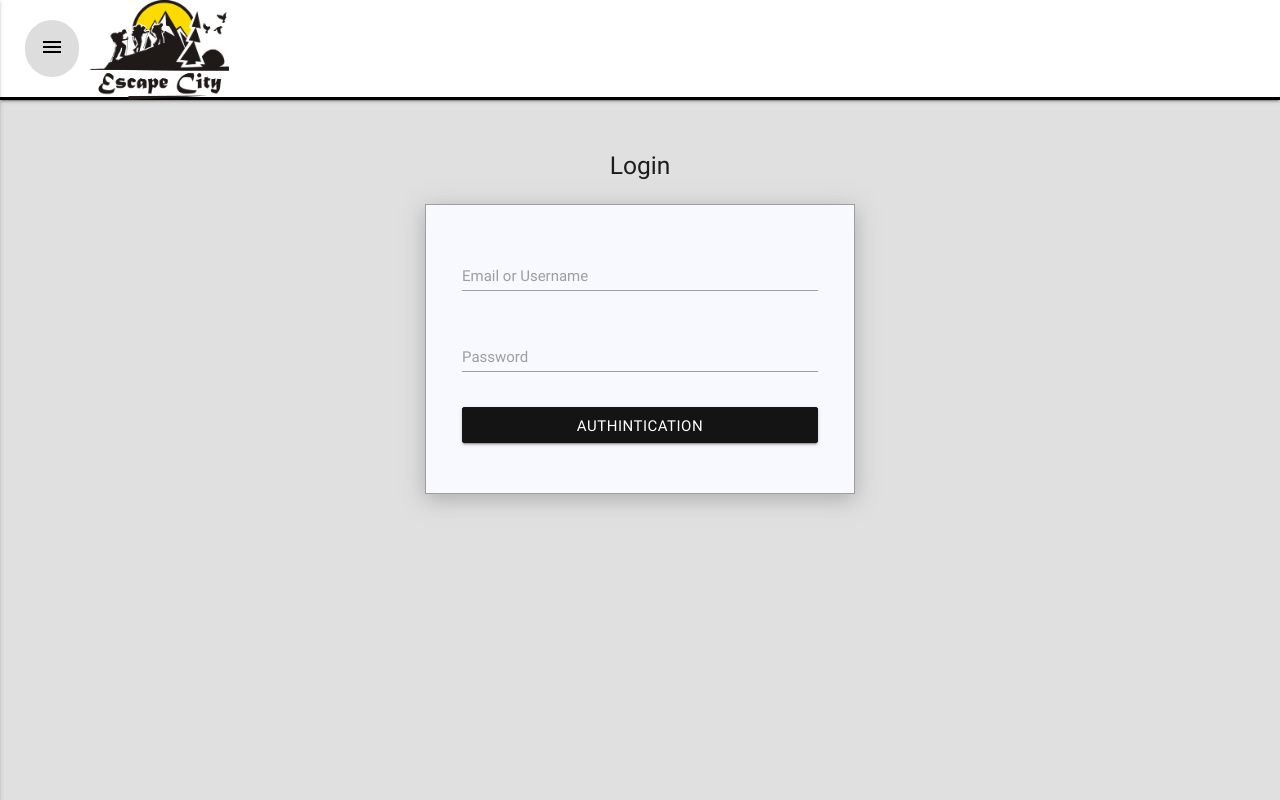
After one commit to rajankaneria/escapecity, a CodeIgniter app: page /escapecity/index.php/admin/login in a window 1280 px wide. The commit adds this page. Run offline with CodeIgniter, Linux system fonts and the light colour scheme; data that the repository does not hold is empty; some libraries are stand-ins or nearby versions.

Commit message:
login page

```diff
--- a/application/controllers/Admin.php
+++ b/application/controllers/Admin.php
@@ -137,4 +137,20 @@ class Admin extends CI_Controller {
 		$bannerdata = $this->tour_model->banner_row($bannerID);
 
 	}*/
+	public function login(){
+		$headerData = array(
+			"pageTitle" => "Admin Login",
+			"stylesheet" => array("admin.css","header.css")
+		);
+		$footerData = array(
+			"jsFiles" => array("admin.js","header.js")
+		);
+		$viewData = array(
+			"viewName" => "login",
+            "viewData" => array(),
+			"headerData" => $headerData,
+			"footerData" => $footerData
+		);
+		$this->load->view('admin-templete',$viewData);
+	}
 }
--- a/application/views/addtourModal.php
+++ b/application/views/addtourModal.php
@@ -3,7 +3,7 @@
   <div class="modal-content">
 
     <div class="container">
-      <div class="row">
+      <div class="row"><center><h5>Add New Tour</h5></center>
          <form class="col s12" enctype="multipart/form-data" id="addForm" method="post">
 	      <div class="row">
 	        <div class="input-field col s12">
@@ -20,7 +20,7 @@
 	       </div>-->
 
 	       <div class="row">
-	        <div class="input-field col s12">
+	        <div class="input-field col s12 m6">
 
 				<select name="tourtype">
 			  <?php foreach ($touritem as $key => $touritemRow) { ?>
@@ -29,10 +29,8 @@
 			  </select>
 
 			</div>
-		   </div>
 
-		   	 <div class="row">
-		     <div class="input-field col s12">
+		     <div class="input-field col s12 m6">
 			    <select name="regiontype">
 			     <?php foreach ($region_type as $key => $type) { ?>
 			      <option value="<?php echo $type["id"]; ?>"><?php echo $type["name"]; ?></option>
@@ -44,7 +42,7 @@
 
 
 			<div class="row">
-	        <div class="input-field col s6">
+	        <div class="input-field col s6 m6">
 			 <select name="period_to" id="period_to">
 			  <option>Period To</option>
 			  <option value="January">January</option>
@@ -63,7 +61,7 @@
 			  </select>
 			</div>
 
-	        <div class="input-field col s6">
+	        <div class="input-field col s6 m6">
 			  <select name="period_from" id="period_from">
 			  <option>Period From</option>
 			  <option value="January">January</option>
@@ -83,7 +81,7 @@
 			</div>
 		   </div>
 
-			<div class="row">
+			<div class="row" style="display: none;">
 		        <div class="input-field col s12">
 		          <input placeholder="Enter your Map Title" name="map_title" id="map_title" type="text" class="validate">
 		          <label for="name">Map Title</label>
@@ -96,32 +94,28 @@
 	          		<label for="name">Map</label>
 	        	</div>
 	        </div>
+
 	       <div class="row">
 	        <div class="input-field col s12">
-
+	          <input  name="price" id="price" type="text" class="validate"  placeholder="Enter your Price">
 	          <label for="price">Price</label>
-	          <input  name="price" id="price" type="text" class="validate"  placeholder="Enter your Price">
 	        </div>
 	      </div>
 
 	        <div class="row">
 	        <div class="input-field col s12">
-
+	          <input  name="home_banner" id="home_banner" type="file" class="validate">
 	          <label for="name" style="margin-top: -42px !important;">Home Banner</label>
-	          <input  name="home_banner" id="home_banner" type="file" class="validate">
 	        </div>
 	      </div>
 
 			<div class="row">
 				<div class="input-field col s12">
-	          <textarea class="validate" id="detail" name="detail" style="height: 15rem !important;"></textarea>
-	          <label for="name" style="margin-top: -42px !important;">Details</label>
+		          <textarea id="textarea1" class="validate materialize-textarea"  id="detail" name="detail">
+		          </textarea>
+		          <label for="details">Details</label>
 		        </div>
 	      </div>
-
-
-
-
          </form>
        </div>
     </div>
--- a/application/views/admin-nav.php
+++ b/application/views/admin-nav.php
@@ -9,12 +9,12 @@
                 <img src="<?php echo base_url(); ?>html/images/logo_black.png" class="responsive-img" width="200">
             </li>
             <li ng-class="url == '' ? 'active' : ''" >
-                <a href="<?php base_url() ?>admin_tour" class="waves-effect waves-block <?php if (strpos($_SERVER['PHP_SELF'], 'admin_tour') !== false) { ?> active-menu <?php } ?>">
+                <a href="<?php echo base_url() ?>admin/admin_tour" class="waves-effect waves-block <?php if (strpos($_SERVER['PHP_SELF'], 'admin_tour') !== false) { ?> active-menu <?php } ?>">
                     <span>add tour</span>
                 </a>
             </li>
             <li ng-class="url == 'download' ? 'active' : ''">
-                <a href="<?php base_url() ?>banner" class="waves-effect waves-block <?php if (strpos($_SERVER['PHP_SELF'], 'banner') !== false) { ?> active-menu <?php } ?>">
+                <a href="<?php echo base_url() ?>admin/banner" class="waves-effect waves-block <?php if (strpos($_SERVER['PHP_SELF'], 'banner') !== false) { ?> active-menu <?php } ?>">
                     <span>banner</span>
                 </a>
             </li>
--- a/application/views/includes/footer.php
+++ b/application/views/includes/footer.php
@@ -18,7 +18,7 @@
   </div>
   <div class="footer-copyright">
     <div class="container">
-    © 2014 Copyright Text
+    © 2017 all Rights reserved | <a href="#">escapcity.com</a>
     <a class="grey-text text-lighten-4 right" href="#!">More Links</a>
     </div>
   </div>
--- /dev/null
+++ b/application/views/login.php
@@ -0,0 +1,30 @@
+<?php $this->load->view("admin-nav"); ?>
+
+<section class="content">
+  <div class="row clearfix">
+    <div class="">
+      <div class="header">
+        <center><h5>Login</h5></center>
+      </div>
+
+      <div class="body">
+        <div class="login-form-area row">
+    		<form>
+    			<div class="input-field col s12">
+		          <input id="email" type="text" class="validate" required="required">
+		          <label for="email">Email or Username</label>
+		        </div>
+		        <div class="input-field col s12">
+		          <input id="password" type="password" class="validate" required="required">
+		          <label for="password">Password</label>
+		        </div>
+		        <div class="input-field col s12">
+		          <input type="submit" name="login-admin" value="Authintication" class="btn btn-login-admin">
+		        </div>
+    		</form>
+	    </div>
+      </div>
+    </div>
+   </div>
+</section>
+<!-- #END# Basic Examples -->
--- a/html/css/admin.css
+++ b/html/css/admin.css
@@ -117,9 +117,48 @@ section.content {
 }
 
 
+/*======== admin LogIn ===============*/
+.login-form-area{
+    width: 35%;
+    margin: 0 auto;
+    border: 1px solid #ddd;
+    margin-top: 25px;
+    padding: 25px;
+    background: ghostwhite;
+    border: 1px solid #9f9f9f;
+    padding-bottom: 50px;
+    box-shadow: 0px 5px 20px rgba(122, 122, 122, 0.50);
+}
+a#addTourButton {
+    background: #eee;
+    border: 1px solid rgba(188, 188, 188, 0.58);
+}
+.dropdown-content li>a, .dropdown-content li>span{
+  color:#141414;
+}
 
 
-
+input:not([type]):focus:not([readonly]), input[type=text]:not(.browser-default):focus:not([readonly]), input[type=password]:not(.browser-default):focus:not([readonly]), input[type=email]:not(.browser-default):focus:not([readonly]), input[type=url]:not(.browser-default):focus:not([readonly]), input[type=time]:not(.browser-default):focus:not([readonly]), input[type=date]:not(.browser-default):focus:not([readonly]), input[type=datetime]:not(.browser-default):focus:not([readonly]), input[type=datetime-local]:not(.browser-default):focus:not([readonly]), input[type=tel]:not(.browser-default):focus:not([readonly]), input[type=number]:not(.browser-default):focus:not([readonly]), input[type=search]:not(.browser-default):focus:not([readonly]), textarea.materialize-textarea:focus:not([readonly]){
+  border-bottom: 1px solid #141414;
+  -webkit-box-shadow: 0 1px 0 0 #141414;
+  box-shadow: 0 1px 0 0 #141414;
+}
+input:not([type]):focus:not([readonly])+label, input[type=text]:not(.browser-default):focus:not([readonly])+label, input[type=password]:not(.browser-default):focus:not([readonly])+label, input[type=email]:not(.browser-default):focus:not([readonly])+label, input[type=url]:not(.browser-default):focus:not([readonly])+label, input[type=time]:not(.browser-default):focus:not([readonly])+label, input[type=date]:not(.browser-default):focus:not([readonly])+label, input[type=datetime]:not(.browser-default):focus:not([readonly])+label, input[type=datetime-local]:not(.browser-default):focus:not([readonly])+label, input[type=tel]:not(.browser-default):focus:not([readonly])+label, input[type=number]:not(.browser-default):focus:not([readonly])+label, input[type=search]:not(.browser-default):focus:not([readonly])+label, textarea.materialize-textarea:focus:not([readonly])+label{
+  color: #141414;
+  font-weight: 500;
+}
+.btn-login-admin {
+    width: 100%;
+    background: #141414;
+    border: 1px solid #141414;
+}
+.btn-login-admin:hover,.btn-login-admin:focus,.btn-login-admin:active {
+    width: 100%;
+    color: #141414;
+    font-weight: 500;
+    background: transparent;
+    border: 1px solid #141414;
+}
 /*=========== Admin Responsive Area =========*/
 
 
@@ -170,4 +209,7 @@ section.content {
   table.responsive-table tbody tr:nth-child(odd){
     background-color: #eee;
   }
+  .login-form-area{
+    width: 75%;
+  }
 }
--- a/html/js/admin.js
+++ b/html/js/admin.js
@@ -7,6 +7,9 @@ $(function(){
 	$("#addtour").on("click",function(){
 		$("#addtourModal").modal("open");
 	});
+
+	$('#textarea1').val('');
+  	$('#textarea1').trigger('autoresize')
 
 	//edit modal open
 	$(".tour-edit-btn").on("click",function(){
```
Lines whose indentation alone changed are shown as unchanged.
